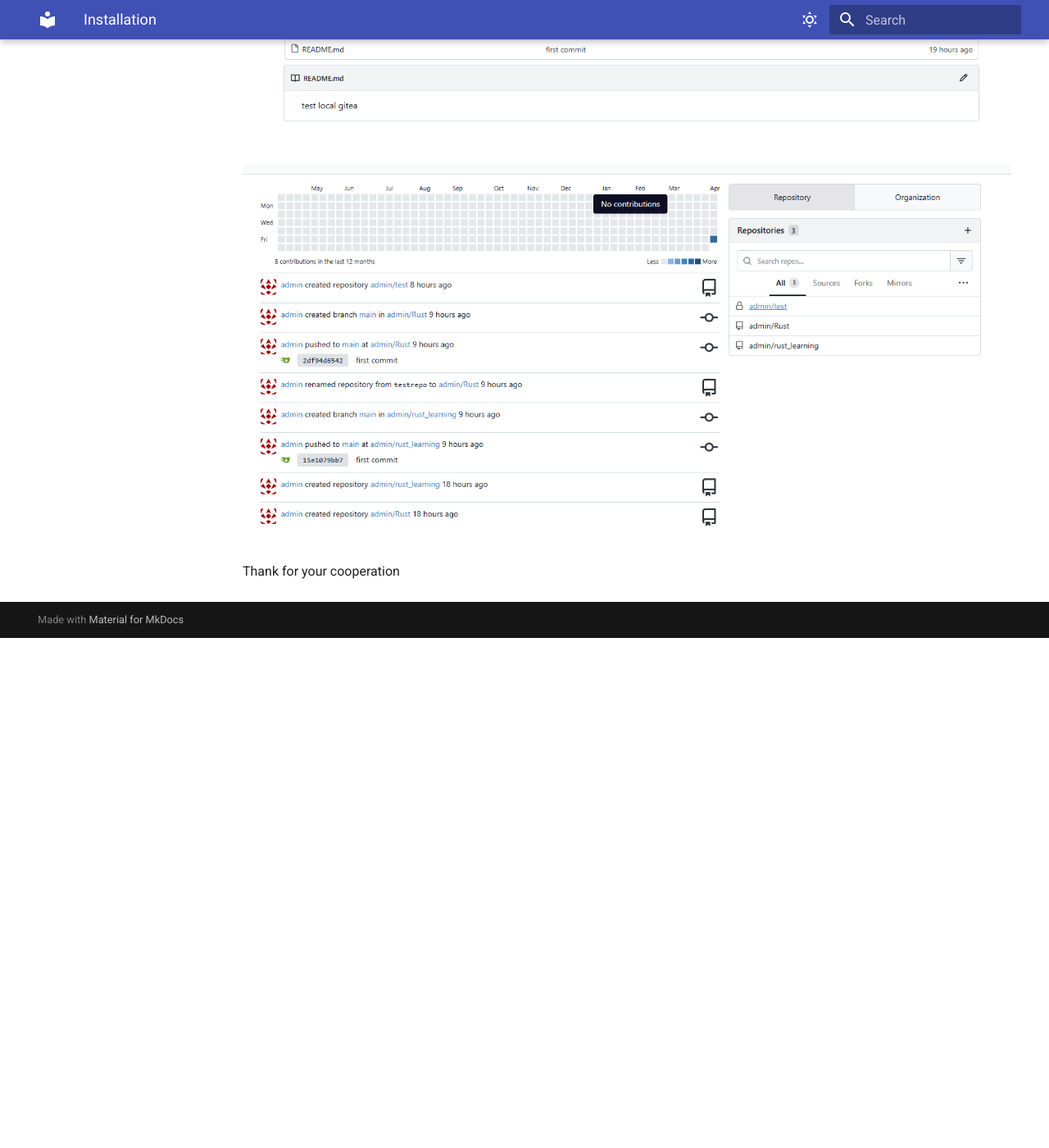
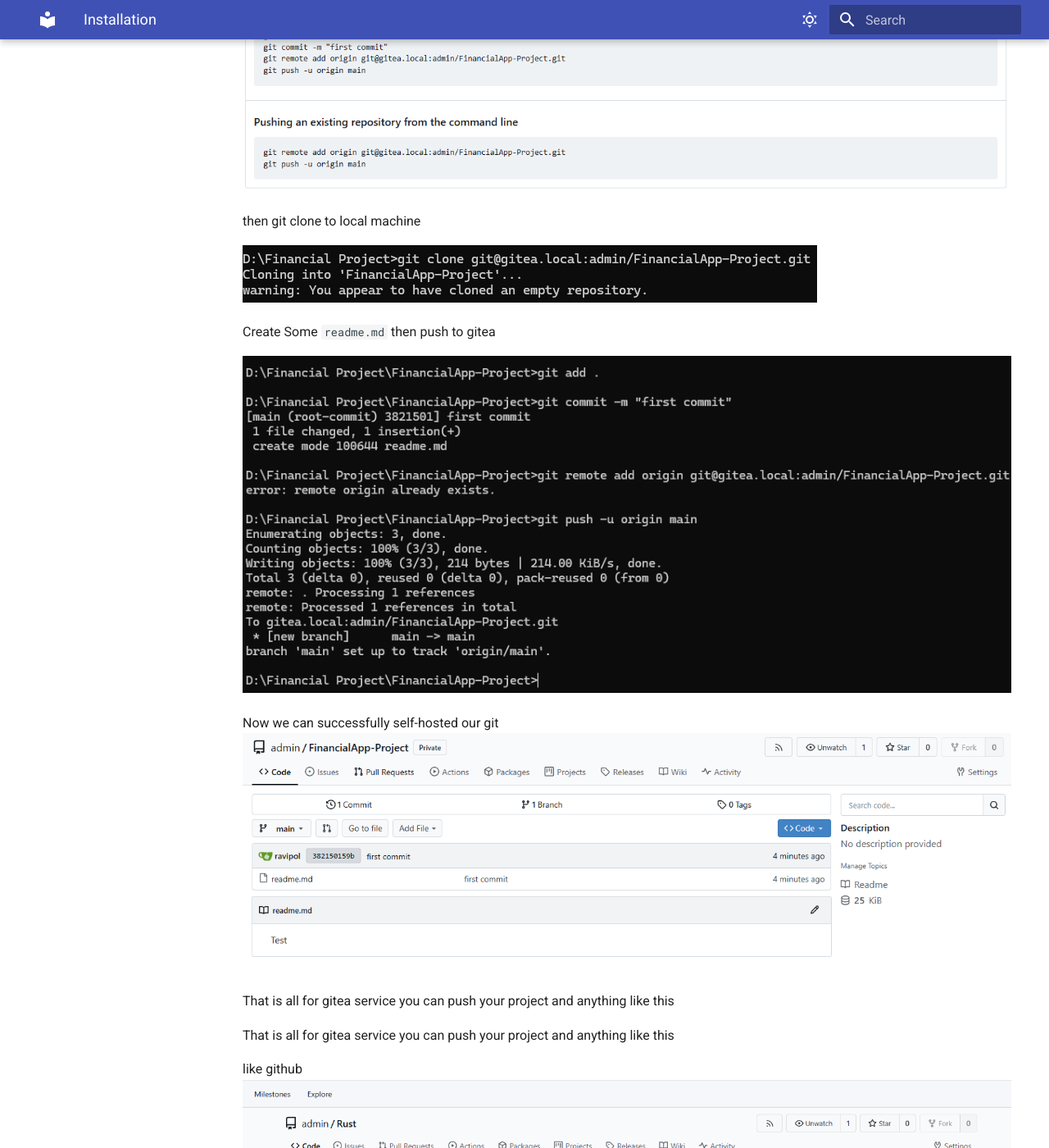
Before and after one commit to musiczu/musiczublog, an MkDocs documentation site: the page built from docs/Homelabs/Proxmox/services/Gitea/installation.md, in a window 1280 px wide and 1400 px high, scrolled down 8472 px. Shown: the whole window at 82% size. Built offline with MkDocs 1.6.1 and Material for MkDocs 9.7.7, drawn with Linux system fonts in a browser that asks for light colours; before the commit the page ends 9250 px from its top, so only the background shows below that; some of the changed text lies outside the part shown.

Commit message:
config nidnoi

```diff
--- a/docs/Homelabs/Proxmox/services/Gitea/installation.md
+++ b/docs/Homelabs/Proxmox/services/Gitea/installation.md
@@ -315,6 +315,26 @@
 ignore the typo it just a rush typing to test the connection
 
 
+### let create a repo from gitea
+
+![Alt text](./img/test0.png "a title")
+
+
+then git clone to local machine
+
+![Alt text](./img/test1.png "a title")
+
+Create Some `readme.md` then push to gitea
+
+![Alt text](./img/test2.png "a title")
+
+Now we can successfully self-hosted our git
+![Alt text](./img/test3.png "a title")
+
+That is all for gitea service you can push your project and anything like this
+
+
+
 
 
 That is all for gitea service you can push your project and anything like this
@@ -324,5 +344,3 @@
 
 
 ![Alt text](./img/gitea2.png "a title")
-
-Thank for your cooperation
--- a/mkdocs.yml
+++ b/mkdocs.yml
@@ -69,5 +69,8 @@
         - GPU Passthrough  : Homelabs/Proxmox/GPU-passthrough.md
         - Services :
           - Overview : Homelabs/Proxmox/service/index.md
+          - Gitea:
+              - Overview: Homelabs/Proxmox/service/Gitea/index.md
+              - Installation: Homelabs/Proxmox/service/Gitea/installation.md
       - Tags: Homelabs/tags.md
   - Cloudlabs : Cloudlabs/index.md
```
Also changed, not shown: docs/Homelabs/Proxmox/services/Gitea/Gitea.md (deleted, +0 -3 lines), docs/Homelabs/Proxmox/services/Gitea/index.md (added, +3 -0 lines), docs/Homelabs/Proxmox/services/Gitea/img/test0.png (added), docs/Homelabs/Proxmox/services/Gitea/img/test1.png (added), docs/Homelabs/Proxmox/services/Gitea/img/test2.png (added), docs/Homelabs/Proxmox/services/Gitea/img/test3.png (added).
